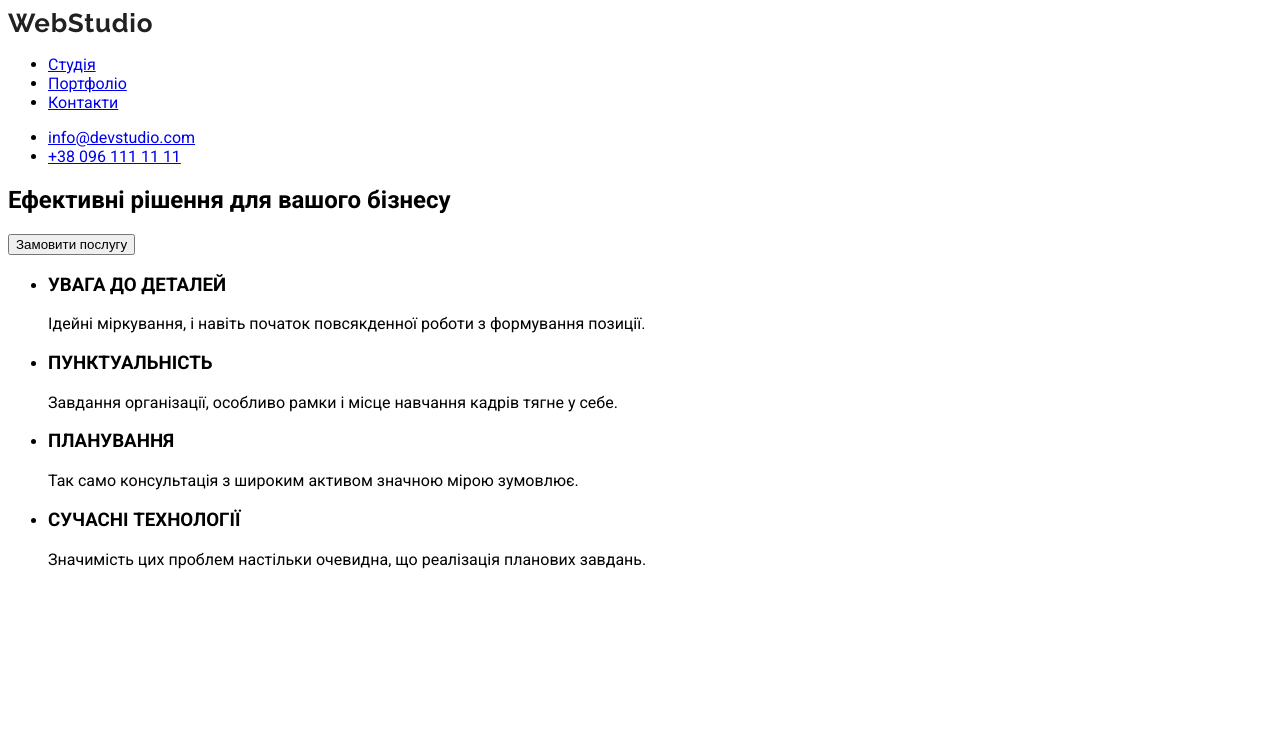
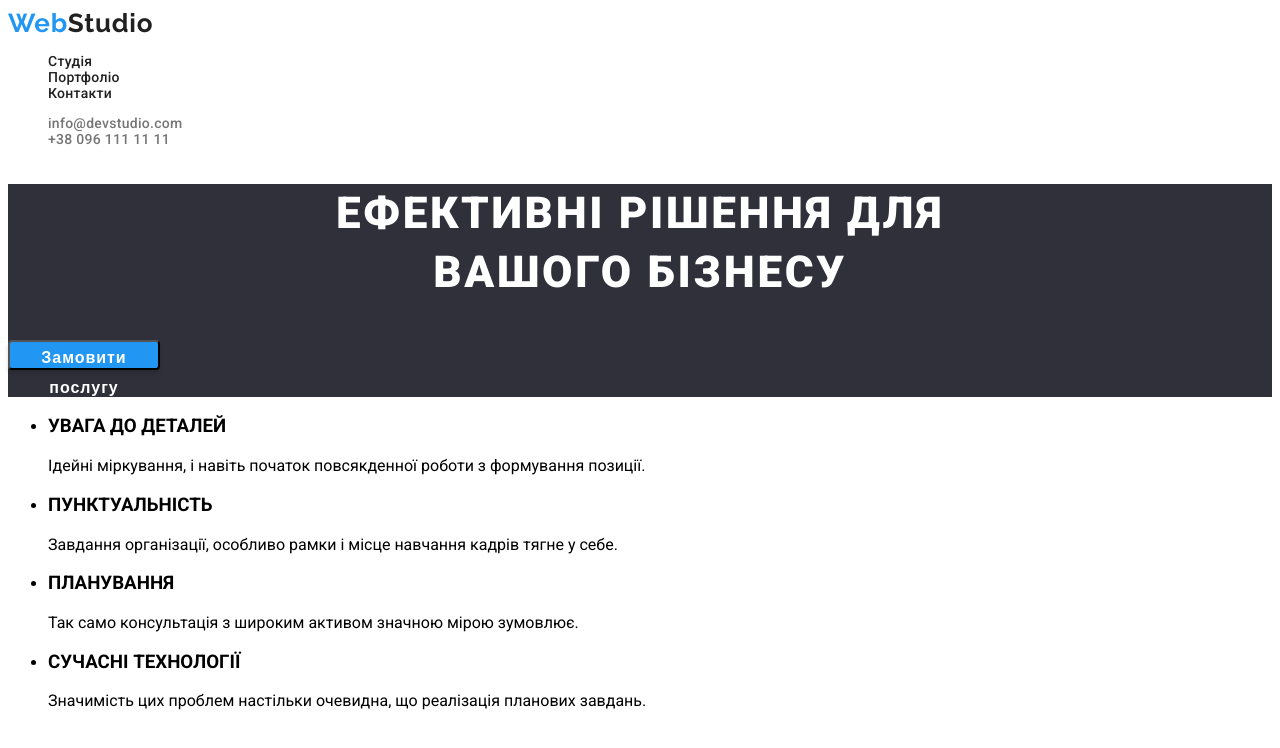
Before and after one commit to VladIttop/webstudio, a plain HTML site: page index.html in a window 1280 px wide. Drawn offline with Linux system fonts and the light colour scheme.

Commit message:
commit
commit

```diff
--- a/index.html
+++ b/index.html
@@ -29,7 +29,7 @@
      </header>
       <main>
         <section class="hero">
-            <h1 class="hero-title">Ефективні рішення для вашого бізнесу</h1>
+            <h1 class="hero-title">Ефективні рішення для <br> вашого бізнесу</h1>
             <button class="hero-btn" type="button">Замовити послугу</button>
         </section>
 
--- a/styles.css
+++ b/styles.css
@@ -21,3 +21,66 @@ body {
         color: #212121;
         text-decoration: none;
 }
+.web {
+    color: #2196F3;
+}
+.nav-list {
+    list-style: none;
+    font-weight: 500;
+     font-size: 14px;
+    line-height: 16px;
+    letter-spacing: 0.02em;
+    color: #212121;
+}
+.nav-list a{
+    text-decoration: none;
+    color: #212121;
+}
+
+.nav-list a:hover{
+    color: #2196F3;
+}
+.contact-list {
+    font-weight: 500;
+        font-size: 14px;
+        line-height: 16px;
+        letter-spacing: 0.02em;
+    list-style: none;
+
+
+}
+.contact-list a{
+color: #757575;
+text-decoration: none;
+}
+
+.contact-list a:hover{
+    color: #2196F3;
+}
+.hero {
+   background-color: #2F303A;
+
+}
+.hero-title {
+    font-weight: 900;
+        font-size: 44px;
+        line-height: 1.36;
+        color: #FFFFFF;
+        text-align: center;
+            letter-spacing: 0.06em;
+            text-transform: uppercase;
+}
+.hero-btn {
+
+     width: 152px;
+     height: 30px;
+    font-weight: 700;
+        font-size: 16px;
+        line-height: 30px;
+        text-align: center;
+        letter-spacing: 0.06em;
+    background: #2196F3;
+        box-shadow: 0px 4px 4px rgba(0, 0, 0, 0.15);
+        border-radius: 4px;
+        color: #FFFFFF;
+}
```
